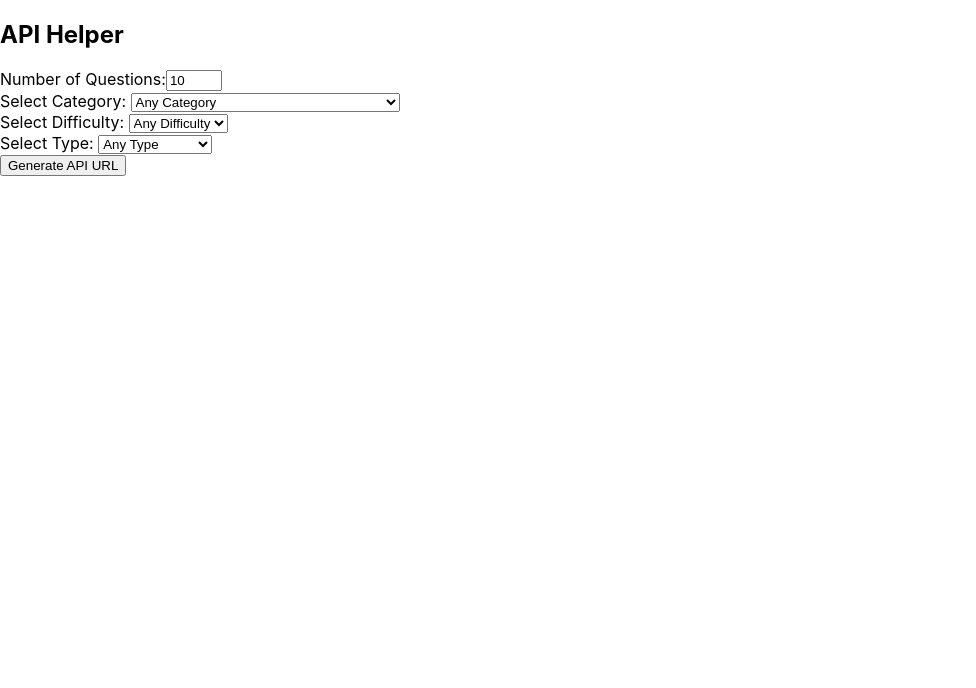
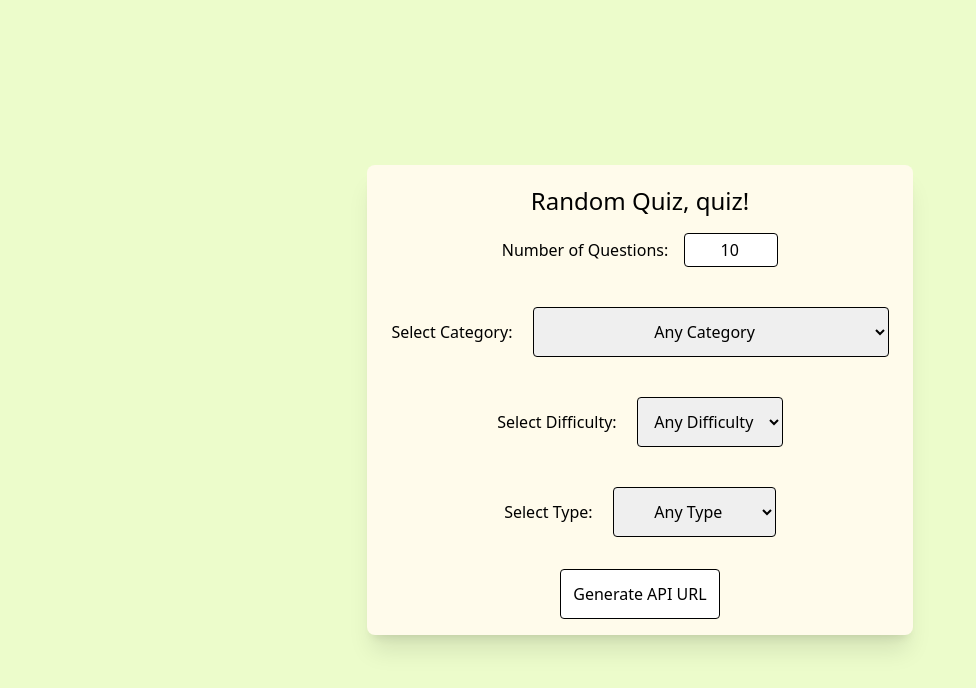
Before and after one commit to MrProtsyuk/Random-quiz, a Next.js app: page / in a window 1280 px wide. Shown: the top 688 px of the page, without its empty margins (0-976 px from the left). Built offline with nearby package versions, Linux system fonts and the light colour scheme.

Commit message:
added styles but i forgot to commit a lot of them

```diff
--- /dev/null
+++ b/components/OptionBtn.js
@@ -0,0 +1,27 @@
+import React from "react";
+import he from "he";
+
+function OptionBtn({ correct, showColor, question, onClick }) {
+  return (
+    <button className="bg-white border-solid border-black border rounded hover:bg-stone-50 hover:text-sky-500"
+      // style={{
+      //   marginBottom: 10,
+      //   border: showColor
+      //     ? correct
+      //       ? "emerald 4px solid"
+      //       : "red 4px solid"
+      //     : "",
+      //   backgroundColor: "white",
+      //   color: "black",
+      //   padding: 20,
+      //   fontSize: 24,
+      //   width: 400,
+      // }}
+      onClick={onClick}
+    >
+      {he.decode(question)}
+    </button>
+  );
+}
+
+export default OptionBtn;
--- /dev/null
+++ b/components/QuestionInfo.js
@@ -0,0 +1,10 @@
+import React from 'react'
+import he from 'he'
+
+function QuestionInfo() {
+  return (
+    <div>QuestionInfo</div>
+  )
+}
+
+export default QuestionInfo
--- a/package.json
+++ b/package.json
@@ -15,7 +15,10 @@
     "react-dom": "18.2.0"
   },
   "devDependencies": {
+    "autoprefixer": "^10.4.10",
     "eslint": "8.23.0",
-    "eslint-config-next": "12.3.0"
+    "eslint-config-next": "12.3.0",
+    "postcss": "^8.4.16",
+    "tailwindcss": "^3.1.8"
   }
 }
--- a/pages/index.js
+++ b/pages/index.js
@@ -22,25 +22,26 @@ function Home() {
     console.log(encodeGetParams(values));
   };
   return (
-    <form onSubmit={(e) => submitForm(e)}>
-      <h2 className="form-signin-heading">API Helper</h2>
-
-      <label htmlFor="amount">Number of Questions:</label>
+    <div className="bg-lime-100 min-h-screen flex items-center place-content-center">
+    <form  className="text-center border-solid bg-amber-50 text-black shadow-xl box-content h-500 w-500 rounded-lg" onSubmit={(e) => submitForm(e)}>
+      <h2 className="form-signin-heading p-2 mt-3 text-2xl">Random Quiz, quiz!</h2>
+    <div className="p-2">
+      <label htmlFor="amount" className="mr-4">Number of Questions:</label>
       <input
         type="number"
         name="amount"
         id="amount"
-        className="form-control"
+        className="form-control text-center pl-3 py-1 border-solid border-black border rounded"
         min="1"
         max="50"
         value={amount}
         onChange={(e) => setAmount(e.target.value)}
       />
-
+    </div>
       <br />
-
-      <label htmlFor="category">Select Category: </label>
-      <select name="category" className="form-control">
+    <div className="p-2 mx-4">
+      <label htmlFor="category" className="mr-4">Select Category: </label>
+      <select name="category" className="form-control p-3 text-center border-solid border-black border rounded">
         <option value="any">Any Category</option>
         <option value="9">General Knowledge</option>
         <option value="10">Entertainment: Books</option>
@@ -67,33 +68,38 @@ function Home() {
         <option value="31">Entertainment: Japanese Anime &amp; Manga</option>
         <option value="32">Entertainment: Cartoon &amp; Animations</option>{" "}
       </select>
+      </div>
 
       <br />
 
-      <label htmlFor="difficulty">Select Difficulty: </label>
-      <select name="difficulty" className="form-control">
+    <div className="p-2">
+      <label htmlFor="difficulty" className="mr-4">Select Difficulty: </label>
+      <select name="difficulty" className="form-control p-3 text-center border-solid border-black border rounded">
         <option value="any">Any Difficulty</option>
         <option value="easy">Easy</option>
         <option value="medium">Medium</option>
         <option value="hard">Hard</option>
       </select>
+      </div>
+      <br />
+
+    <div className="p-2">
+      <label htmlFor="type" className="mr-4">Select Type: </label>
+      <select name="type" className="form-control p-3 text-center border-solid border-black border rounded">
+        &gt;
+        <option value="any" className="mr-4 ">Any Type</option>
+        <option value="multiple">Multiple Choice</option>
+        <option value="boolean">True / False</option>
+      </select>
+      </div>
 
       <br />
 
-      <label htmlFor="type">Select Type: </label>
-      <select name="type" className="form-control">
-        &gt;
-        <option value="any">Any Type</option>
-        <option value="multiple">Multiple Choice</option>
-        <option value="boolean">True / False</option>
-      </select>
-
-      <br />
-
-      <button className="btn btn-lg btn-primary btn-block" type="submit">
+      <button className="btn btn-lg btn-primary btn-block p-3 mb-4 bg-white border-solid border-black border rounded hover:bg-stone-50 hover:text-sky-500" type="submit">
         Generate API URL
       </button>
     </form>
+    </div>
   );
 }
 
--- a/pages/quiz/index.js
+++ b/pages/quiz/index.js
@@ -3,6 +3,7 @@ import { shuffle } from "../../utils/shuffleArray";
 import he from "he";
 import { encodeGetParams } from "../../utils/queryString";
 import { useRouter } from "next/router";
+import OptionBtn from "../../components/OptionBtn";
 
 export const getServerSideProps = async (ctx) => {
   console.log(ctx.query);
@@ -23,9 +24,21 @@ function Quizpageid({ results, number }) {
   const [showColor, setShowColor] = useState(false);
   const [questions, setQuestions] = useState([]);
   const [tally, setTally] = useState(0);
-  const [timer, setTimer] = useState(20)
+  const [timer, setTimer] = useState(10);
 
   const quiz = results[questionIndex];
+
+  const tick = () => {
+    setTimer((t) => {
+      const newTime = t - 1;
+      if (newTime <= 0) {
+        setShowColor(true);
+        setMessage("You ran out of time");
+        return 0;
+      }
+      return newTime;
+    });
+  };
 
   const checkAnswer = (question) => {
     if (showColor) return;
@@ -47,27 +60,37 @@ function Quizpageid({ results, number }) {
     setShowColor(false);
     setMessage("");
     setQuestion((questionIndex) => questionIndex + 1);
+    setTimer(10);
   };
 
   const router = useRouter();
   const submit = (e) => {
     e.preventDefault();
     router.push({
-      pathname: "/"
-    })
-  }
+      pathname: "/",
+    });
+  };
+
+  useEffect(() => {
+    const timerId = setInterval(() => tick(), 1000);
+    return () => clearInterval(timerId);
+  });
 
   useEffect(() => {
     setQuestions(shuffle([...quiz.incorrect_answers, quiz.correct_answer]));
   }, [questionIndex]);
 
   return (
-    <div>
+    <div className="bg-lime-100 min-h-screen">
       <div style={{ marginBottom: 50 }}>
-        <div style={{ display: 'flex',
-                      flexDirection: 'row',
-                      justifyContent: 'space-between',
-                      padding: 20}}>
+        <div
+          style={{
+            display: "flex",
+            flexDirection: "row",
+            justifyContent: "space-between",
+            padding: 20,
+          }}
+        >
           <h2>Timer: {timer}</h2>
           <h2>Question: {questionIndex + 1}</h2>
           <h2>Category - {he.decode(quiz.category)}</h2>
@@ -75,40 +98,25 @@ function Quizpageid({ results, number }) {
             Score: {tally} / {number}
           </h2>
         </div>
-          <h2 style={{ textAlign: 'center'}}>{he.decode(quiz.question)}</h2>
-        <h2 style={{ textAlign: 'center'}}>{message}</h2>
+        <h2 style={{ textAlign: "center", padding: 20 }}>
+          {he.decode(quiz.question)}
+        </h2>
+        <h2 style={{ textAlign: "center" }}>{message}</h2>
         <hr />
-        <div
-          style={{
-            display: "flex",
-            flexDirection: "column",
-            alignItems: "center",
-          }}
+        <div className="flex flex-col mt-4 p-3 items-center"
         >
           {questions.map((question) => (
-            <button
-              style={{
-                marginBottom: 10,
-                border: showColor
-                  ? question === quiz.correct_answer
-                    ? "green 4px solid"
-                    : "red 4px solid"
-                  : "",
-                backgroundColor: "white",
-                color: "black",
-                padding: 20,
-                fontSize: 24,
-                width: 400,
-              }}
+            <OptionBtn
               onClick={() => checkAnswer(question)}
-            >
-              {he.decode(question)}
-            </button>
+              correct={question === quiz.correct_answer}
+              showColor={showColor}
+              question={question}
+            />
           ))}
           {questionIndex === results.length - 1 ? (
             showColor && <button onClick={(e) => submit(e)}>Return home</button>
           ) : (
-            <button onClick={() => nextQuestion()}>Next</button>
+            <button className="btn btn-lg btn-primary btn-block p-2 px-4 mx-4 bg-white border-solid border-black border rounded hover:bg-stone-50 hover:text-sky-500"onClick={() => nextQuestion()}>Next</button>
           )}
         </div>
       </div>
--- /dev/null
+++ b/postcss.config.js
@@ -0,0 +1,6 @@
+module.exports = {
+  plugins: {
+    tailwindcss: {},
+    autoprefixer: {},
+  },
+}
--- a/styles/globals.css
+++ b/styles/globals.css
@@ -1,26 +1,3 @@
-html,
-body {
-  padding: 0;
-  margin: 0;
-  font-family: -apple-system, BlinkMacSystemFont, Segoe UI, Roboto, Oxygen,
-    Ubuntu, Cantarell, Fira Sans, Droid Sans, Helvetica Neue, sans-serif;
-}
-
-a {
-  color: inherit;
-  text-decoration: none;
-}
-
-* {
-  box-sizing: border-box;
-}
-
-@media (prefers-color-scheme: dark) {
-  html {
-    color-scheme: dark;
-  }
-  body {
-    color: white;
-    background: black;
-  }
-}
+@tailwind base;
+@tailwind components;
+@tailwind utilities;
--- /dev/null
+++ b/tailwind.config.js
@@ -0,0 +1,11 @@
+/** @type {import('tailwindcss').Config} */
+module.exports = {
+  content: [
+    "./pages/**/*.{js,ts,jsx,tsx}",
+    "./components/**/*.{js,ts,jsx,tsx}",
+  ],
+  theme: {
+    extend: {},
+  },
+  plugins: [],
+}
```
Also changed, not shown: 1 other file (tests, documents, lock files or other folders).
